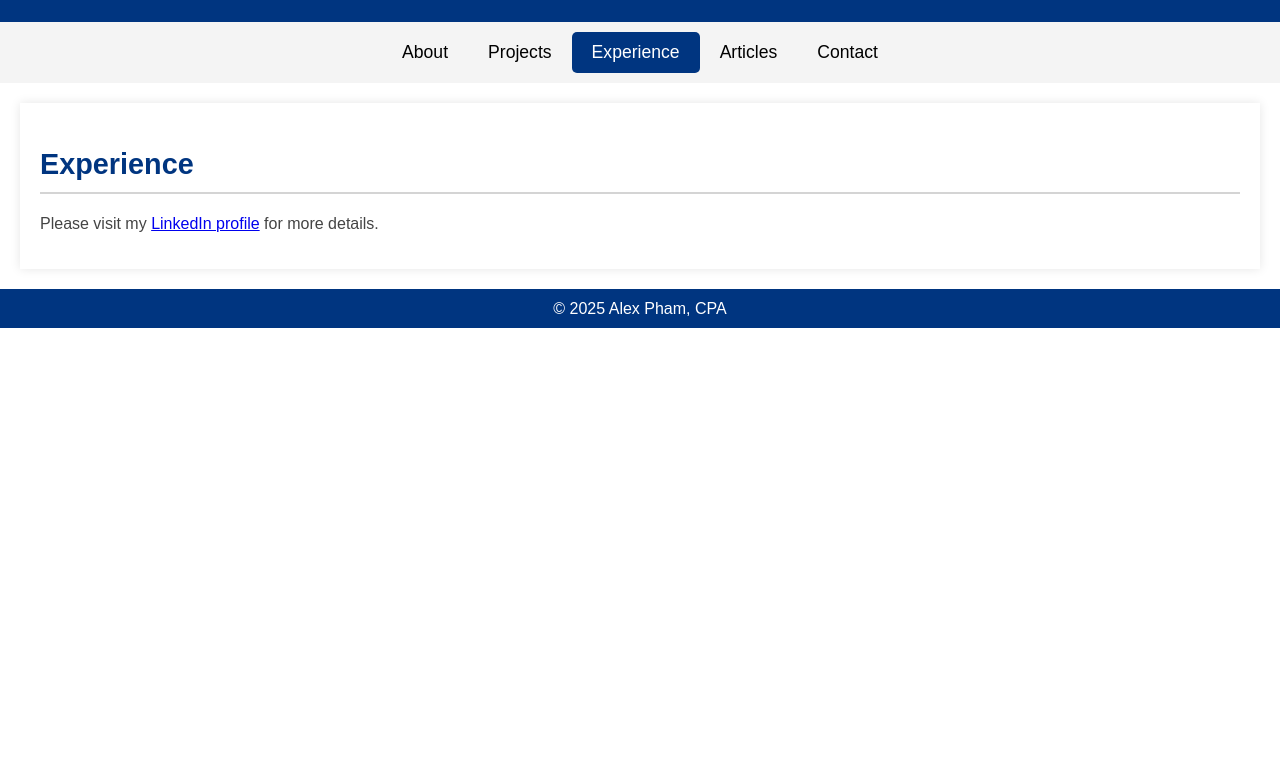
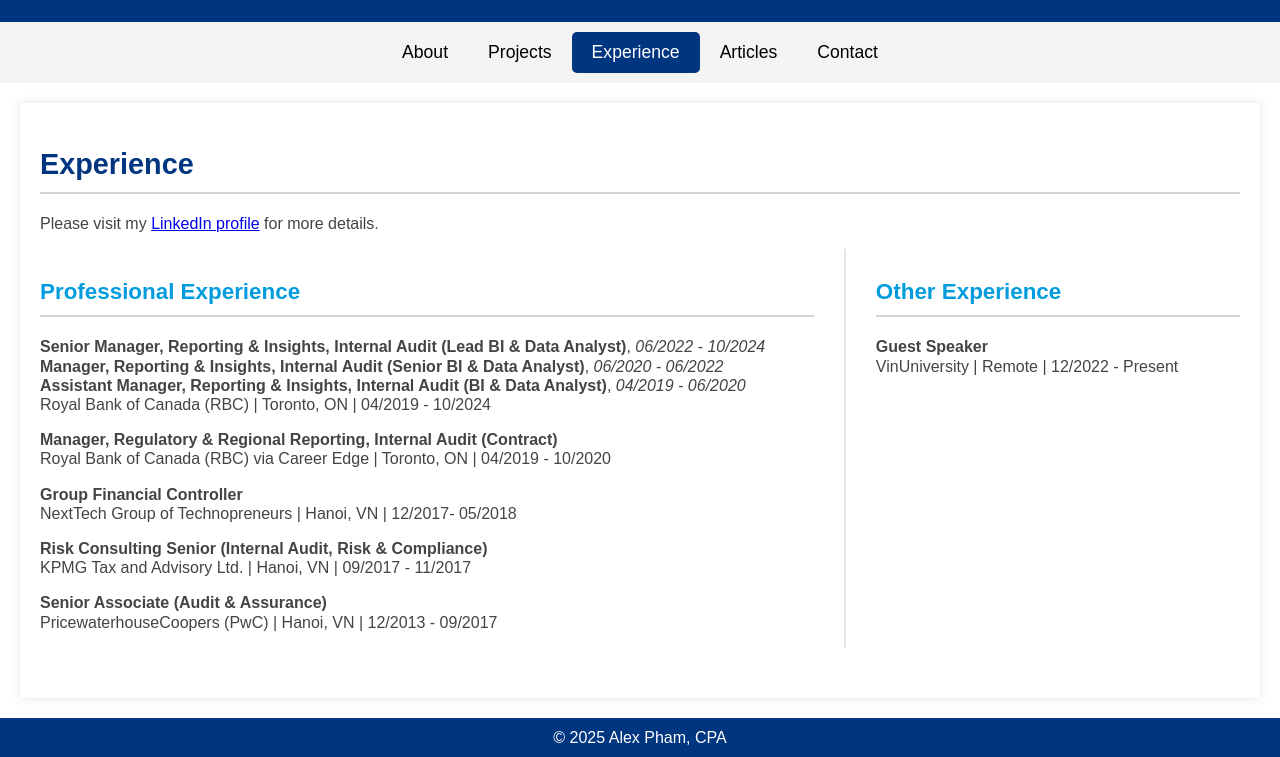
Before and after one commit to alexphamcpa/alexphamcpa.github.io, a plain HTML site: page index.html in a window 1280 px wide. Both pictures are taken after a click on the button "Experience". Shown: the part 95-852 px from the top of the page. Before the commit the page ends 800 px from the top, so only its background shows below. Drawn offline with Linux system fonts and the light colour scheme.

Commit message:
Update index.html

```diff
--- a/index.html
+++ b/index.html
@@ -175,7 +175,8 @@
         <p>
             I am excited about opportunities in data analytics, finance, audit, and consulting. Feel free to connect, and I look forward to our chances to collaborate.
         </p>
-        <div class="section" style="padding-top: -40px;">
+        <p></p>
+        <div class="section">
             <div style="width: 75%; padding-right: 30px;">
                 <h4>IT Competencies</h4>
                 <ul>
@@ -307,11 +308,46 @@
     <div id="experience" class="tab-content">
         <h2>Experience</h2>
         <p>Please visit my <a href="https://www.linkedin.com/in/tuphamn/">LinkedIn profile</a> for more details.</p>
+        <div class="section" style="padding-top: -30px; padding-bottom: 30px">
+            <div style="width: 68%; padding-right: 30px;">
+                <h4>Professional Experience</h4>
+                <p>
+                    <strong>Senior Manager, Reporting & Insights, Internal Audit (Lead BI & Data Analyst)</strong>, <em>06/2022 - 10/2024</em><br>
+                    <strong>Manager, Reporting & Insights, Internal Audit (Senior BI & Data Analyst)</strong>, <em>06/2020 - 06/2022</em><br>
+                    <strong>Assistant Manager, Reporting & Insights, Internal Audit (BI & Data Analyst)</strong>, <em>04/2019 - 06/2020</em><br>
+                    Royal Bank of Canada (RBC) | Toronto, ON | 04/2019 - 10/2024
+
+                </p>
+                <p>
+                    <strong>Manager, Regulatory & Regional Reporting, Internal Audit (Contract)</strong><br>
+                    Royal Bank of Canada (RBC) via Career Edge | Toronto, ON | 04/2019 - 10/2020
+                </p>
+                <p>
+                    <strong>Group Financial Controller</strong><br>
+                    NextTech Group of Technopreneurs | Hanoi, VN | 12/2017- 05/2018
+                </p>
+                <p>
+                    <strong>Risk Consulting Senior (Internal Audit, Risk & Compliance)</strong><br>
+                    KPMG Tax and Advisory Ltd. | Hanoi, VN | 09/2017 - 11/2017
+                </p>
+                <p>
+                    <strong>Senior Associate (Audit & Assurance)</strong><br>
+                    PricewaterhouseCoopers (PwC) | Hanoi, VN | 12/2013 - 09/2017
+                </p>
+            </div>
+            <div style="width: 32%; border-left: 2px solid #e6e6e6; padding-left: 30px;">
+                <h4>Other Experience</h4>
+                <p>
+                    <strong>Guest Speaker</strong><br>
+                    VinUniversity | Remote | 12/2022 - Present
+                </p>
+            </div>
+        </div>
     </div>
     <div id="contact" class="tab-content">
         <h2>Contact</h2>
         <p>Get in touch at <a href="mailto:yourname@example.com">alexphamcpa@gmail.com</a></p>
-        <p>LinkedIn: <a href="https://www.linkedin.com/in/tuphamn/">https://www.linkedin.com/in/tuphamn/</a></p>
+        <p>Visit my <a href="https://www.linkedin.com/in/tuphamn/">LinkedIn profile</a>.</p>
     </div>
     <footer>
         &copy; 2025 Alex Pham, CPA
```
